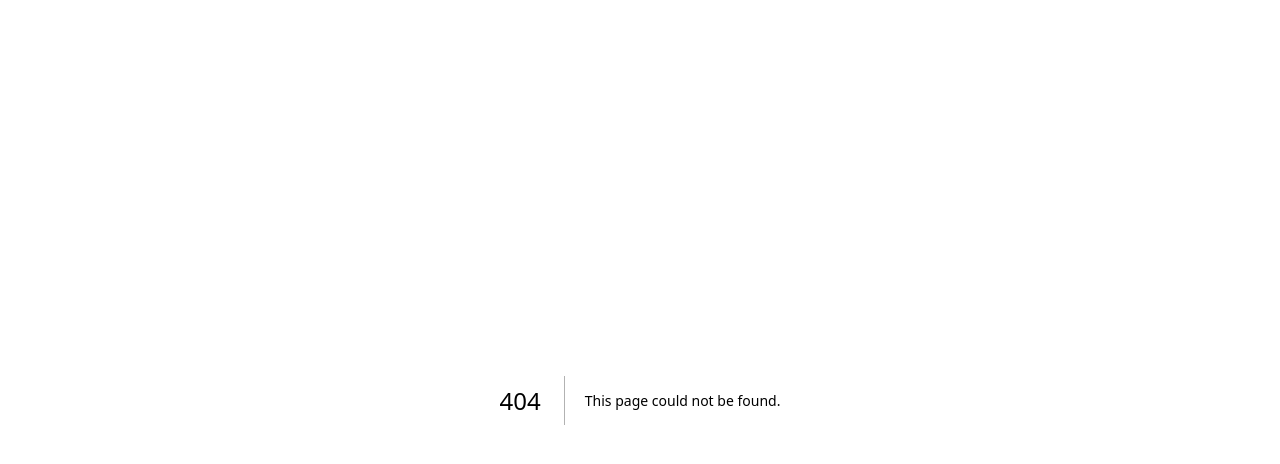
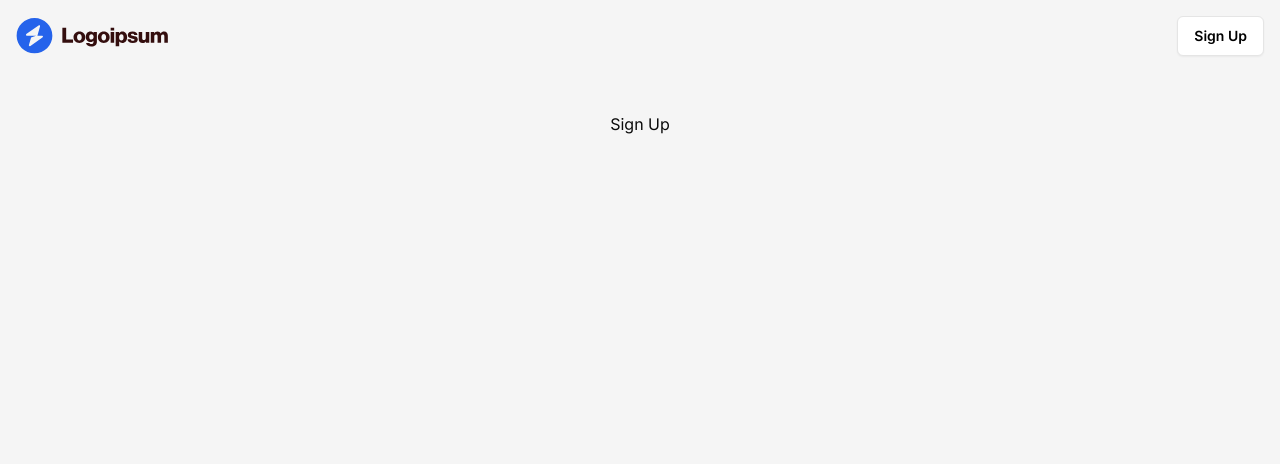
Before and after one commit to utk145/Project-Management-Tool, a Next.js app: page /sign-up in a window 1280 px wide. Before the commit this address had no page. Shown: the top 464 px of the page. Built offline with nearby package versions, Linux system fonts and the light colour scheme.

Commit message:
feat:  auth layout basic styling SignIn and SignUp page

```diff
--- /dev/null
+++ b/src/app/(auth)/layout.tsx
@@ -0,0 +1,22 @@
+import { Button } from "@/components/ui/button";
+import Image from "next/image";
+
+type AuthLayoutProps = {
+    children: React.ReactNode;
+};
+
+const AuthLayout = ({ children }: AuthLayoutProps) => {
+    return (
+        <main className="min-h-screen bg-neutral-100">
+            <div className="mx-auto max-w-screen-2xl p-4">
+                <nav className="flex items-center justify-between">
+                    <Image src="/logo.svg" alt="logo" width={152} height={56} />
+                    <Button variant="secondary">Sign Up</Button>
+                </nav>
+                <div className="flex flex-col items-center justify-center pt-4 md:pt-14">{children}</div>
+            </div>
+        </main>
+    );
+};
+
+export default AuthLayout;
--- /dev/null
+++ b/src/app/(auth)/sign-in/page.tsx
@@ -0,0 +1,11 @@
+import { SignInCard } from "@/features/auth/components/SignInCard";
+
+/**
+ * Sign In Page
+ *
+ * @export
+ * @returns {*}
+ */
+export default function SignInPage() {
+    return <SignInCard />;
+}
--- /dev/null
+++ b/src/app/(auth)/sign-up/page.tsx
@@ -0,0 +1,16 @@
+
+/**
+ * Sign Up Page
+ *
+ * @export
+ * @returns {*}
+ */
+const SignUpPage = () => {
+    return (
+        <div className="">
+            <h1 className="">Sign Up</h1>
+        </div>
+    );
+};
+
+export default SignUpPage;
--- a/src/app/layout.tsx
+++ b/src/app/layout.tsx
@@ -1,18 +1,11 @@
 import type { Metadata } from "next";
-import localFont from "next/font/local";
+import { Inter } from "next/font/google";
+
+import { cn } from "@/lib/utils";
+
 import "./globals.css";
 
-const geistSans = localFont({
-    src: "./fonts/GeistVF.woff",
-    variable: "--font-geist-sans",
-    weight: "100 900",
-});
-const geistMono = localFont({
-    src: "./fonts/GeistMonoVF.woff",
-    variable: "--font-geist-mono",
-    weight: "100 900",
-});
-
+const inter = Inter({ subsets: ["latin"] });
 export const metadata: Metadata = {
     title: "Create Next App",
     description: "Generated by create next app",
@@ -25,9 +18,7 @@ export default function RootLayout({
 }>) {
     return (
         <html lang="en">
-            <body
-                className={`${geistSans.variable} ${geistMono.variable} antialiased`}
-            >
+            <body className={cn(inter.className, "min-h-screen antialiased")}>
                 {children}
             </body>
         </html>
--- /dev/null
+++ b/src/features/auth/components/SignInCard.tsx
@@ -0,0 +1,22 @@
+import { DottedSeparator } from "@/components/custom/dotted-separator";
+import {
+    Card,
+    CardDescription,
+    CardHeader,
+    CardTitle,
+} from "@/components/ui/card";
+
+export const SignInCard = () => {
+    return (
+        <Card className="h-full w-full border-none shadow-none md:w-[487px]">
+            <CardHeader className="flex items-center justify-center p-7 text-center">
+                <CardTitle className="text-2xl">Sign In</CardTitle>
+                <CardDescription>Welcome back!</CardDescription>
+            </CardHeader>
+            {/* Custom Separator */}
+            <div className="mb-2 px-7">
+                <DottedSeparator />
+            </div>
+        </Card>
+    );
+};
--- a/tailwind.config.ts
+++ b/tailwind.config.ts
@@ -6,6 +6,7 @@ const config: Config = {
     "./src/pages/**/*.{js,ts,jsx,tsx,mdx}",
     "./src/components/**/*.{js,ts,jsx,tsx,mdx}",
     "./src/app/**/*.{js,ts,jsx,tsx,mdx}",
+	"./src/features/**/*.{js,ts,jsx,tsx,mdx}",
   ],
   theme: {
   	extend: {
```
Also changed, not shown: public/logo.svg (added).
